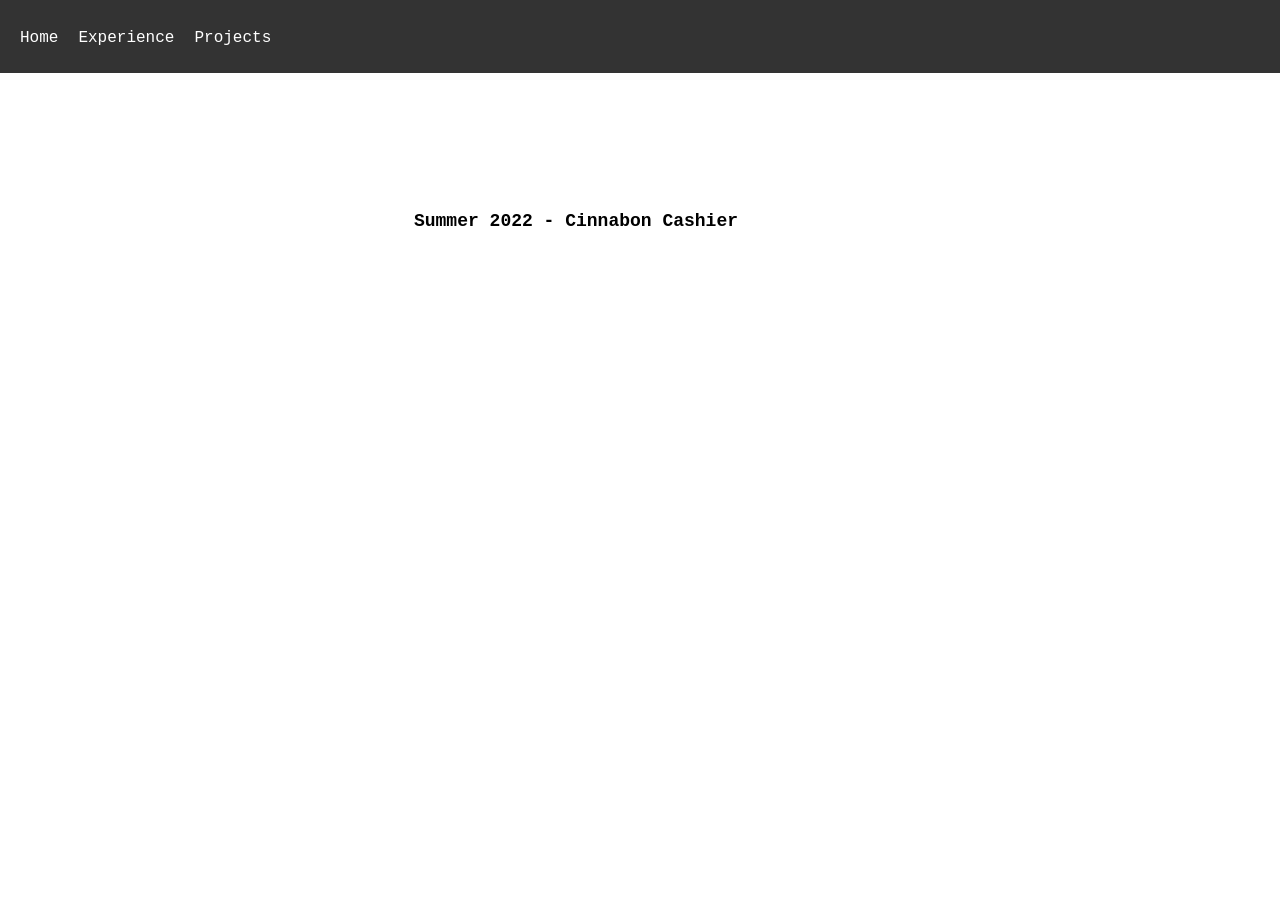
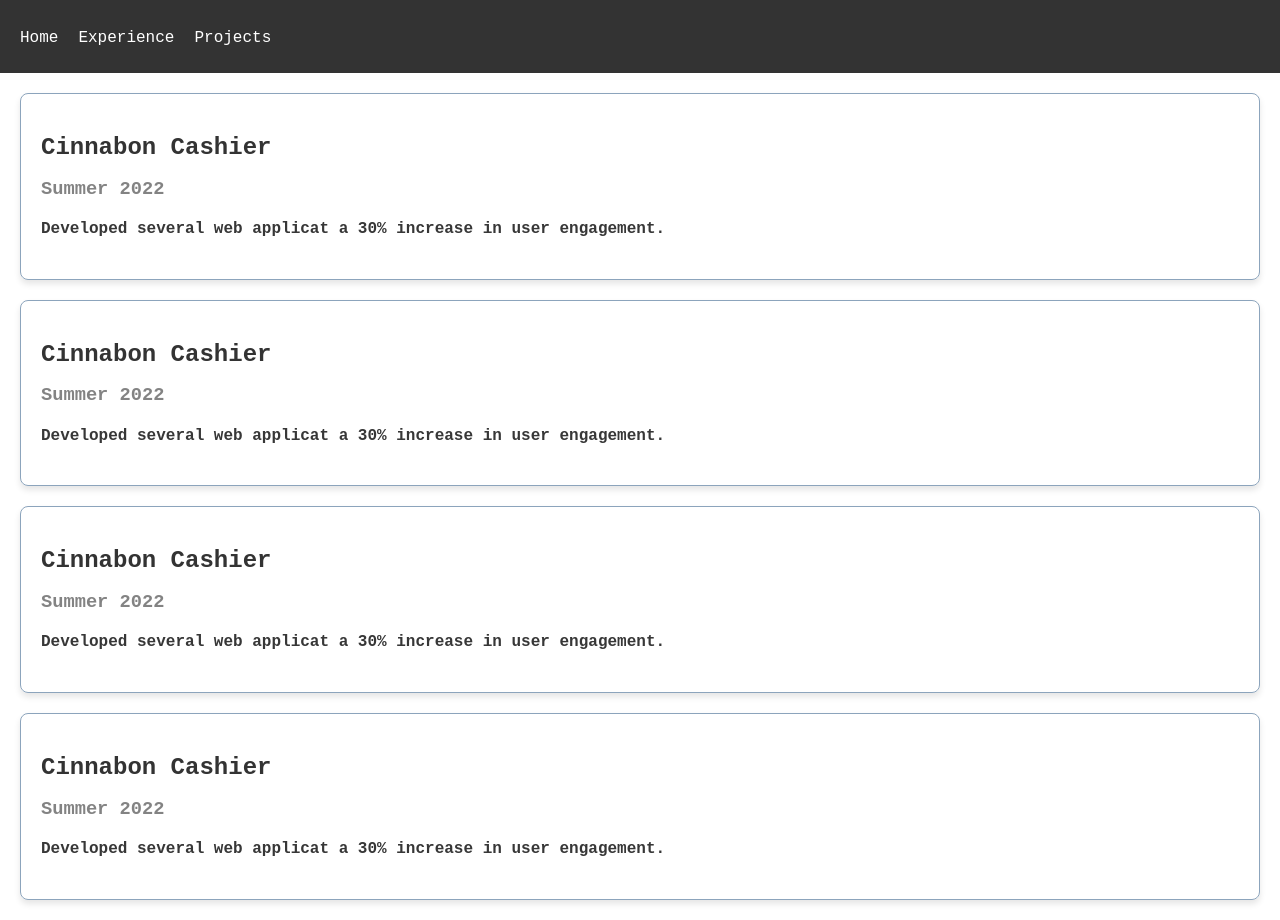
Before and after one commit to dzhan111/website, a React (Create React App) app: page /about in a window 1280 px wide. Before the commit the page ends 800 px from the top, so only its background shows below. Built offline with nearby package versions, Linux system fonts and the light colour scheme.

Commit message:
about page edits

```diff
--- /dev/null
+++ b/src/Components/Experience.js
@@ -0,0 +1,16 @@
+import React from "react";
+
+function Experience(props) {
+
+    const { title,date, description } = props;
+
+    return (
+        <div className="experience">
+            <h2>{title}</h2>  {/* Displaying the title */}
+            <h3>{date}</h3>
+            <p>{description}</p>  {/* Displaying the description */}
+        </div>
+    );
+}
+
+export default Experience;
--- a/src/index.css
+++ b/src/index.css
@@ -26,21 +26,22 @@ code {
 .introduction{
   font-family: 'Courier New', Courier, monospace;
   font-size: large;
-  font-weight: bolder;
+  font-weight: normal;
   text-align: center;
-  padding-top: 10%;
-  padding-left: 20%;
-  padding-right: 20%;
+  padding-left: 30%;
+  padding-right: 30%;
   margin: 10px;
+  line-height: 2;
 }
+/* header for introduction*/
 .intro{
   font-family: 'Courier New', Courier, monospace;
   font-size: x-large;
-  font-weight: bolder;
+  font-weight:bold;
   text-align: center;
   padding-top: 10%;
-  padding-left: 20%;
-  padding-right: 20%;
+  padding-left: 30%;
+  padding-right: 30%;
   margin: 10px;
 }
 
@@ -55,7 +56,7 @@ code {
   margin: 10px;
 }
 
-
+/* NAVIGATION */
 nav {
   background-color: #333;
   color: white;
@@ -89,6 +90,34 @@ nav ul li a:hover {
 }
 
 
-.intro {
 
+
+/* EXPERIENCE */
+.experience {
+
+  margin: 20px;
+  padding: 20px;
+
+  border: 1px solid #8ca4bc;
+  border-radius: 8px; /* Rounded corners */
+  box-shadow: 0 4px 6px rgba(0, 0, 0, 0.1); /* Subtle shadow */
 }
+
+.experience h2 {
+  font-family: 'Courier New', Courier, monospace;
+  color: #333; /* Dark grey color for text */
+  margin-bottom: 10px; /* Space between the title and description */
+}
+
+.experience p {
+  font-family: 'Courier New', Courier, monospace;
+  color: #373737; /* Lighter text color for description */
+  font-weight:bold;
+  line-height: 1.6; /* Improved line spacing for readability */
+}
+
+.experience h3 {
+  font-family: 'Courier New', Courier, monospace;
+  color: #666666cf; /* Lighter text color for description */
+  line-height: 1; /* Improved line spacing for readability */
+}
--- a/src/pages/AboutPage.js
+++ b/src/pages/AboutPage.js
@@ -1,13 +1,34 @@
 import React from 'react';
+import Experience from '../Components/Experience';
 
 const AboutPage = () => {
     return <div>
-        <p className='exp'>
-            Summer 2022 - Cinnabon Cashier
+        <Experience
+         title="Cinnabon Cashier"
+         date = "Summer 2022"
+         description="Developed several web applicat a 30% increase in user engagement."
+        />
+        <Experience
+         title="Cinnabon Cashier"
+         date = "Summer 2022"
+         description="Developed several web applicat a 30% increase in user engagement."
+        />
+        <Experience
+         title="Cinnabon Cashier"
+         date = "Summer 2022"
+         description="Developed several web applicat a 30% increase in user engagement."
+        />
+        <Experience
+         title="Cinnabon Cashier"
+         date = "Summer 2022"
+         description="Developed several web applicat a 30% increase in user engagement."
+        />
 
-        </p>
 
-    </div>;
+
+
+    </div>
+    ;
 }
 
 export default AboutPage;
```
